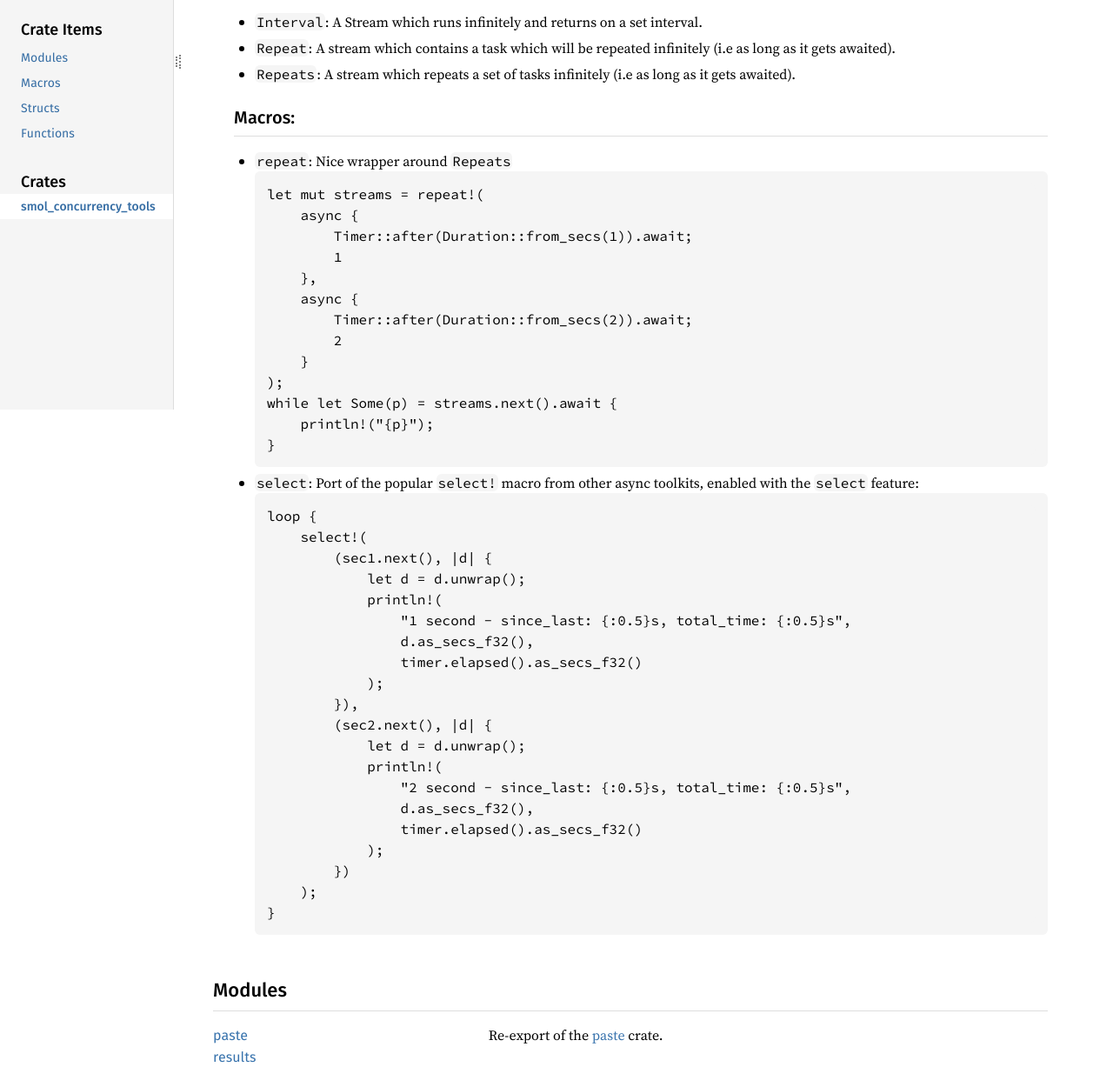
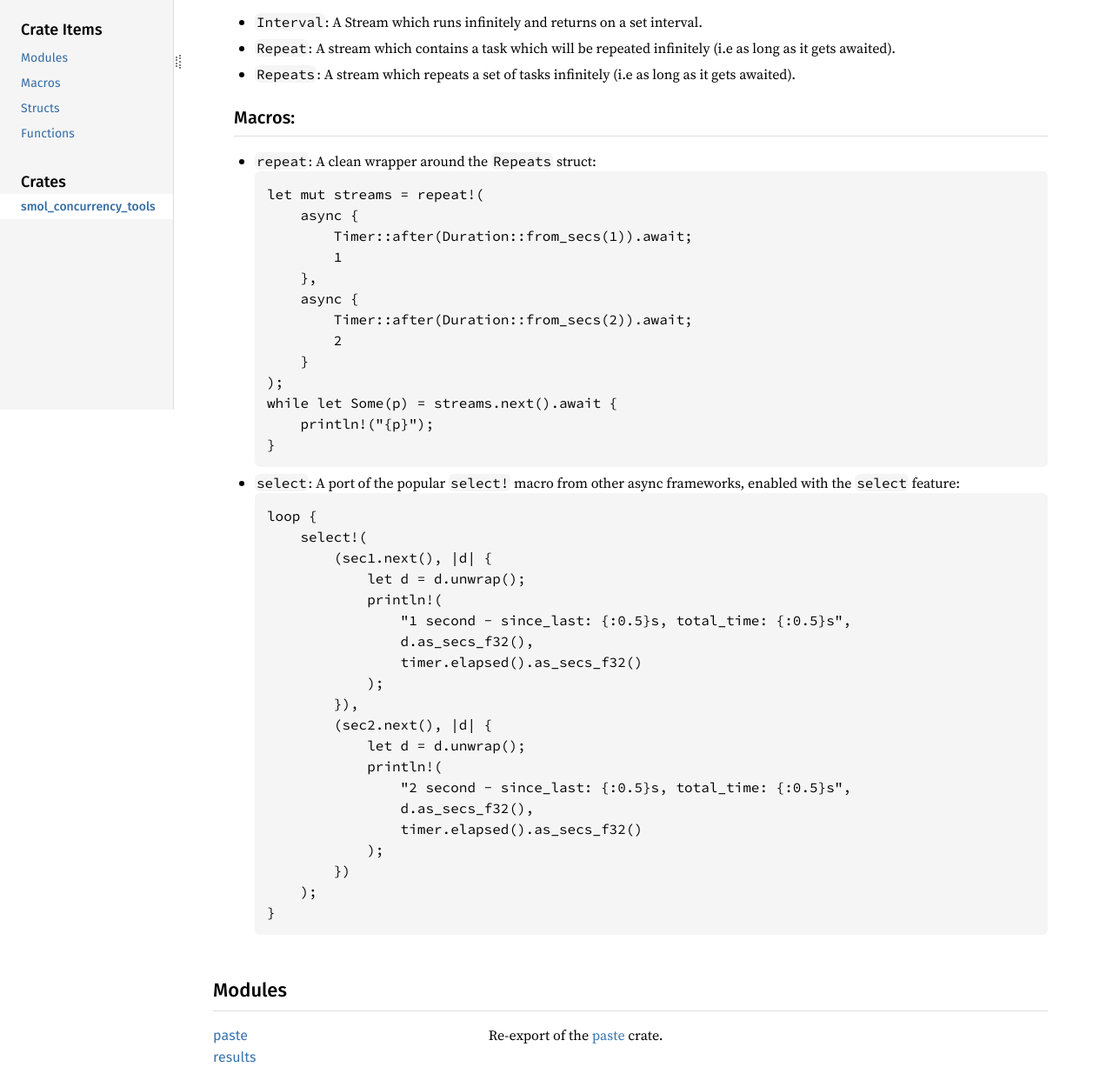
Before and after one commit to loafey/smol-concurrency-tools, a plain HTML site: page docs/smol_concurrency_tools/index.html in a window 1280 px wide. Shown: the part 329-1579 px from the top of the page at 87% size. Drawn offline with Linux system fonts and the light colour scheme.

```diff
--- a/docs/smol_concurrency_tools/index.html
+++ b/docs/smol_concurrency_tools/index.html
@@ -9,7 +9,7 @@
 </ul>
 <h3 id="macros"><a class="doc-anchor" href="#macros">§</a>Macros:</h3>
 <ul>
-<li><code>repeat</code>: Nice wrapper around <code>Repeats</code><div class="example-wrap"><pre class="language-rs"><code>let mut streams = repeat!(
+<li><code>repeat</code>: A clean wrapper around the <code>Repeats</code> struct:<div class="example-wrap"><pre class="language-rs"><code>let mut streams = repeat!(
     async {
         Timer::after(Duration::from_secs(1)).await;
         1
@@ -22,7 +22,7 @@
 while let Some(p) = streams.next().await {
     println!(&quot;{p}&quot;);
 }</code></pre></div></li>
-<li><code>select</code>: Port of the popular <code>select!</code> macro from other async toolkits, enabled with the <code>select</code> feature:<div class="example-wrap"><pre class="language-rs"><code>loop {
+<li><code>select</code>: A port of the popular <code>select!</code> macro from other async frameworks, enabled with the <code>select</code> feature:<div class="example-wrap"><pre class="language-rs"><code>loop {
     select!(
         (sec1.next(), |d| {
             let d = d.unwrap();
```
Also changed, not shown: 1 other file.
